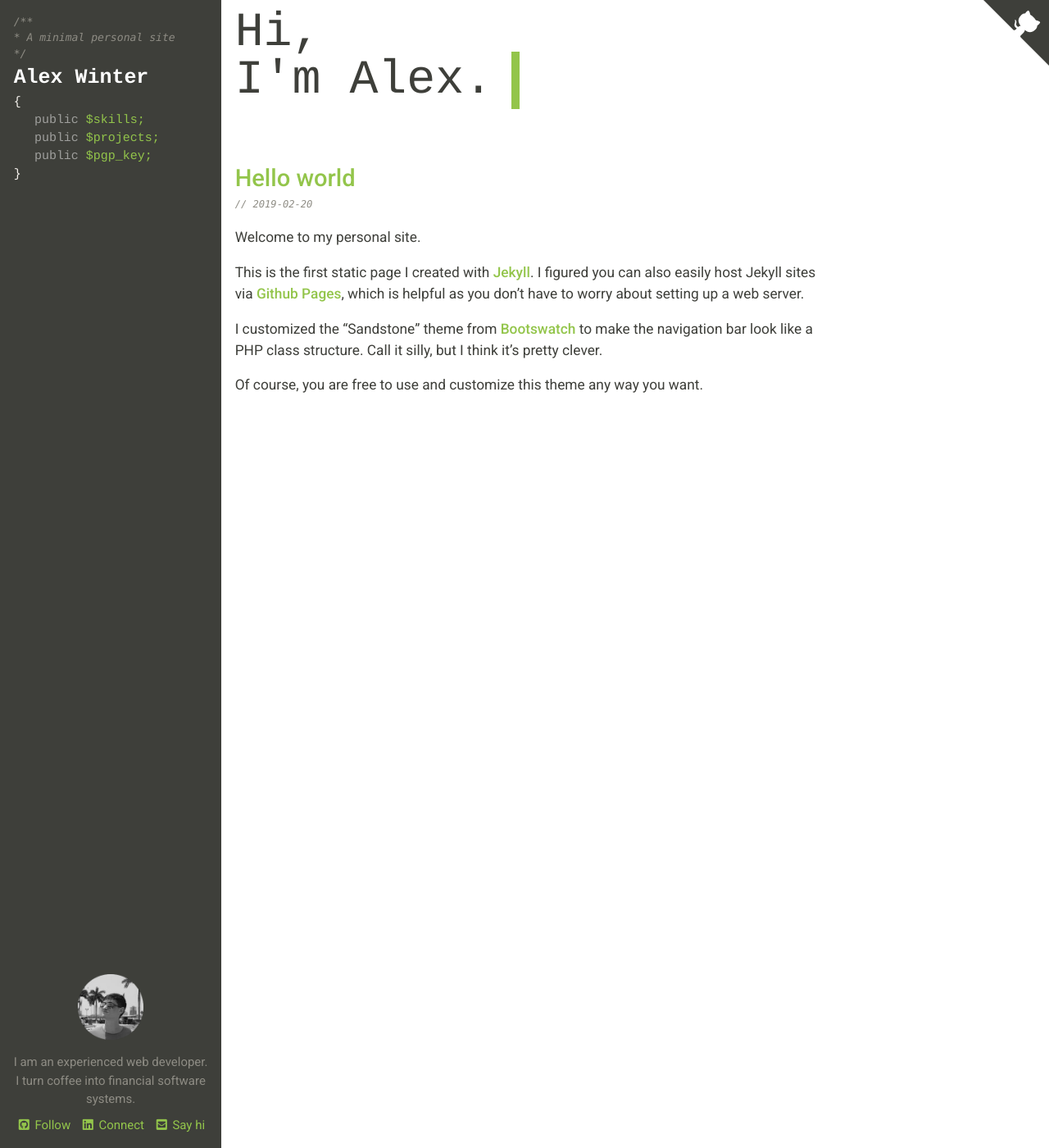
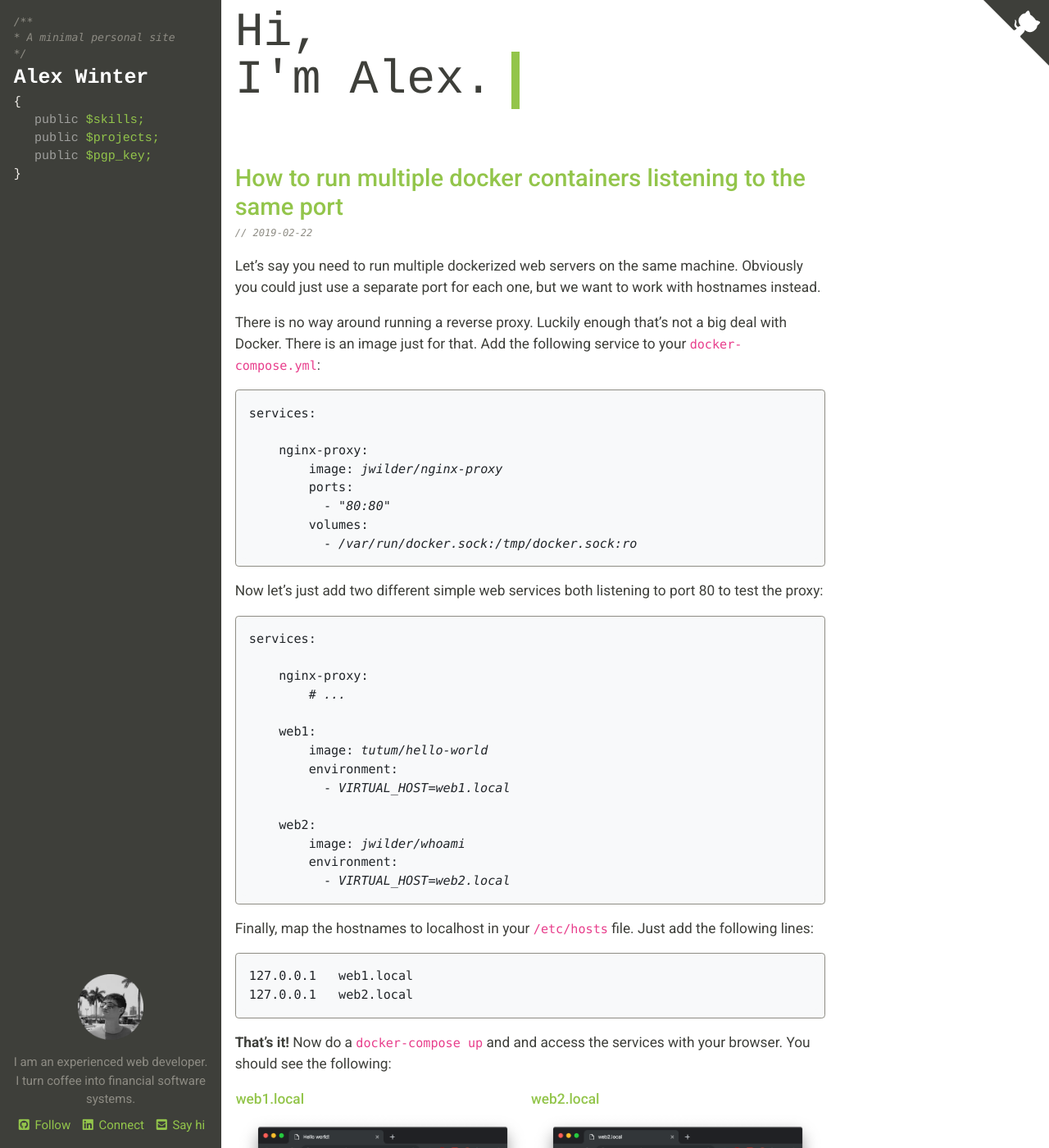
Before and after one commit to sonofliberty/sonofliberty.github.io, a Jekyll site: the page built from index.html, in a window 1280 px wide and 1400 px high. Shown: the whole window at 82% size. Built offline with Jekyll 4.4.1, drawn with Linux system fonts in a browser that asks for light colours; the list of posts is cut into pages by our own code; some of the changed text lies outside the part shown.

Commit message:
Add post about running multiple containers on same port

````diff
--- a/_includes/footer.html
+++ b/_includes/footer.html
@@ -1,4 +1,4 @@
 <footer id="footer" class="d-block d-md-none mt-5 text-muted">
-    <hr class="my-4">
+    <hr class="my-5">
     {% include vcard.html %}
 </footer>
--- /dev/null
+++ b/_posts/2019-02-22-run-multiple-containers-listening-to-same-port.md
@@ -0,0 +1,60 @@
+---
+layout:     post
+title:      How to run multiple docker containers listening to the same port
+date:       2019-02-22 13:00:00 +0700
+categories: [docker]
+---
+
+Let's say you need to run multiple dockerized web servers on the same machine. Obviously you could just use a separate
+port for each one, but we want to work with hostnames instead.
+
+There is no way around running a reverse proxy. Luckily enough that's not a big deal with Docker. There is an image just
+for that. Add the following service to your `docker-compose.yml`:
+
+```yml
+services:
+
+    nginx-proxy:
+        image: jwilder/nginx-proxy
+        ports:
+          - "80:80"
+        volumes:
+          - /var/run/docker.sock:/tmp/docker.sock:ro
+```
+
+Now let's just add two different simple web services both listening to port 80 to test the proxy:
+
+```yml
+services:
+
+    nginx-proxy:
+        # ...
+
+    web1:
+        image: tutum/hello-world
+        environment:
+          - VIRTUAL_HOST=web1.local
+
+    web2:
+        image: jwilder/whoami
+        environment:
+          - VIRTUAL_HOST=web2.local
+```
+
+Finally, map the hostnames to localhost in your `/etc/hosts` file. Just add the following lines:
+
+```
+127.0.0.1   web1.local
+127.0.0.1   web2.local
+```
+
+**That's it!** Now do a `docker-compose up` and and access the services with your browser. You should see the following:
+
+| [web1.local](http://web1.local)                                                                 | [web2.local](http://web1.local)                                                                 |
+| ----------------------------------------------------------------------------------------------- | ----------------------------------------------------------------------------------------------- |
+| ![web1.local](/assets/posts/2019-02-22-run-multiple-containers-listening-to-same-port/web1.png) | ![web2.local](/assets/posts/2019-02-22-run-multiple-containers-listening-to-same-port/web2.png) |
+
+
+## Links
+* [My final docker-compose.yml](/assets/posts/2019-02-22-run-multiple-containers-listening-to-same-port/docker-compose.yml)
+* [Nginx Proxy on Docker Hub](https://hub.docker.com/r/jwilder/nginx-proxy)
--- /dev/null
+++ b/assets/posts/2019-02-22-run-multiple-containers-listening-to-same-port/docker-compose.yml
@@ -0,0 +1,20 @@
+version: '3'
+
+services:
+
+  web1:
+    image: tutum/hello-world
+    environment:
+      - VIRTUAL_HOST=web1.local
+
+  web2:
+    image: jwilder/whoami
+    environment:
+      - VIRTUAL_HOST=web2.local
+
+  nginx-proxy:
+    image: jwilder/nginx-proxy
+    ports:
+      - "80:80"
+    volumes:
+      - /var/run/docker.sock:/tmp/docker.sock:ro
````
Also changed, not shown: assets/posts/2019-02-22-run-multiple-containers-listening-to-same-port/web1.png (added), assets/posts/2019-02-22-run-multiple-containers-listening-to-same-port/web2.png (added).
